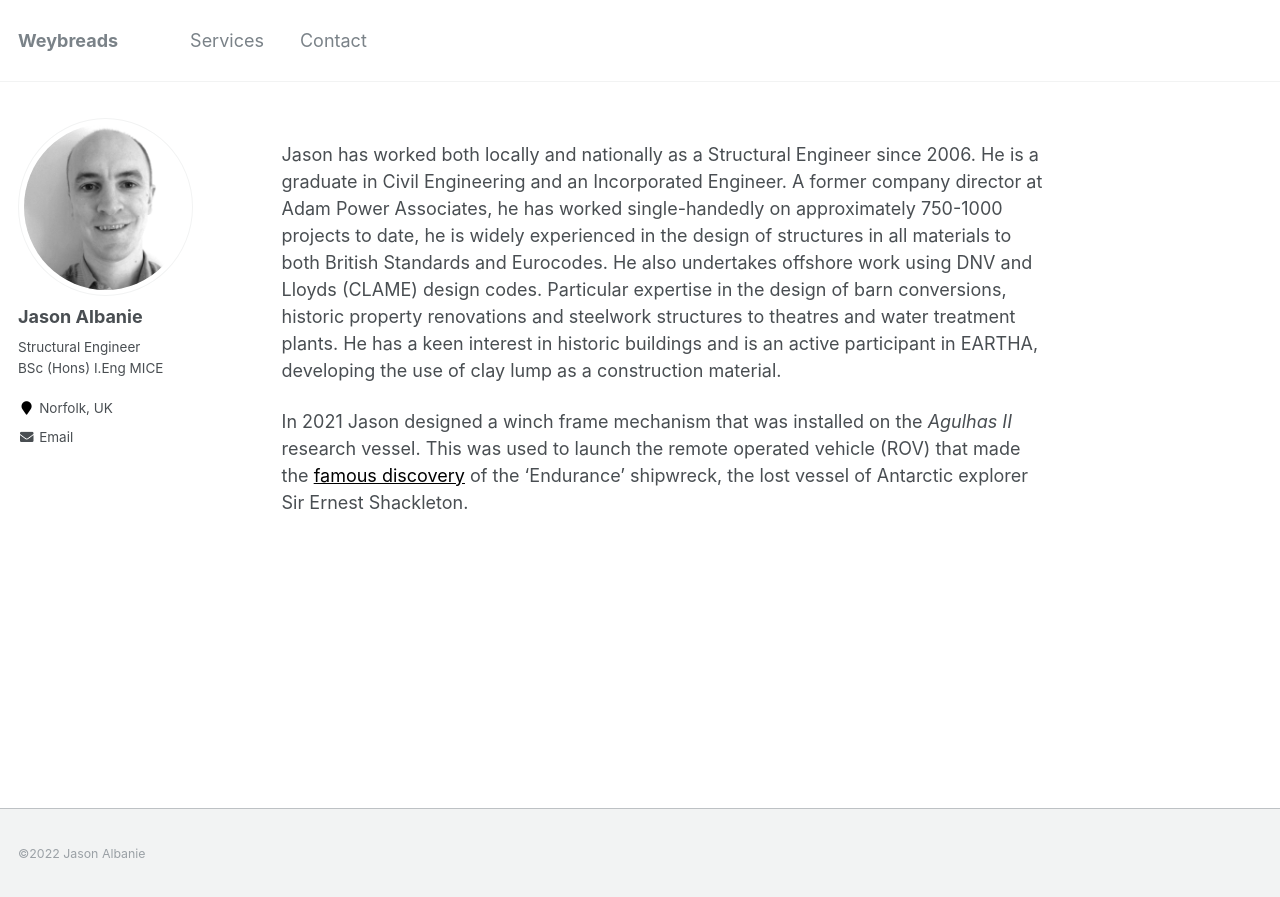
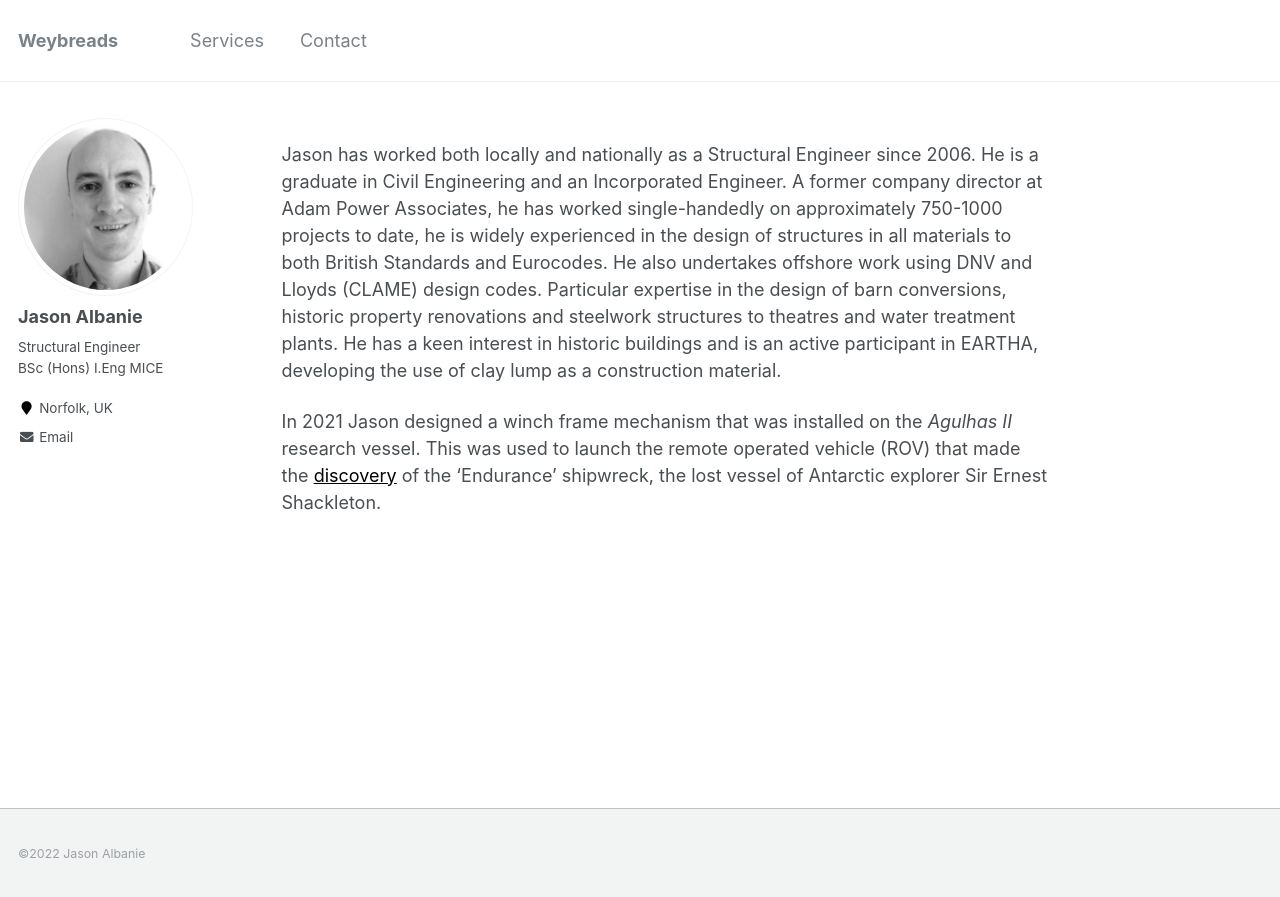
Before and after one commit to weybreads/weybreads.github.io, a Jekyll site: the page built from _pages/about.md, in a window 1280 px wide. Shown: the top 897 px of the page. Built offline with Jekyll 4.4.1, drawn with Linux system fonts in a browser that asks for light colours; part of the change alters nothing that is shown.

Commit message:
minor changes

```diff
--- a/_includes/head/custom.html
+++ b/_includes/head/custom.html
@@ -24,15 +24,4 @@
 <meta name="theme-color" content="#ffffff">
 <link rel="stylesheet" href="{{ base_path }}/assets/css/academicons.css"/>
 
-<script type="text/x-mathjax-config"> MathJax.Hub.Config({ TeX: { equationNumbers: { autoNumber: "all" } } }); </script>
-<script type="text/x-mathjax-config">
-  MathJax.Hub.Config({
-    tex2jax: {
-      inlineMath: [ ['$','$'], ["\\(","\\)"] ],
-      processEscapes: true
-    }
-  });
-</script>
-<script src='https://cdnjs.cloudflare.com/ajax/libs/mathjax/2.7.4/latest.js?config=TeX-MML-AM_CHTML' async></script>
-
 <!-- end custom head snippets -->
--- a/_pages/about.md
+++ b/_pages/about.md
@@ -10,4 +10,4 @@ redirect_from:
 
 Jason has worked both locally and nationally as a Structural Engineer since 2006. He is a graduate in Civil Engineering and an Incorporated Engineer. A former company director at Adam Power Associates, he has worked single-handedly on approximately 750-1000 projects to date, he is widely experienced in the design of structures in all materials to both British Standards and Eurocodes. He also undertakes offshore work using DNV and Lloyds (CLAME) design codes. Particular expertise in the design of barn conversions, historic property renovations and steelwork structures to theatres and water treatment plants.  He has a keen interest in historic buildings and is an active participant in EARTHA, developing the use of clay lump as a construction material.
 
-In 2021 Jason designed a winch frame mechanism that was installed on the <em>Agulhas II</em> research vessel. This was used to launch the remote operated vehicle (ROV) that made the <a href="https://www.bbc.co.uk/news/science-environment-60662541">famous discovery</a> of the ‘Endurance’ shipwreck, the lost vessel of Antarctic explorer Sir Ernest Shackleton.
+In 2021 Jason designed a winch frame mechanism that was installed on the <em>Agulhas II</em> research vessel. This was used to launch the remote operated vehicle (ROV) that made the <a href="https://www.bbc.co.uk/news/science-environment-60662541">discovery</a> of the ‘Endurance’ shipwreck, the lost vessel of Antarctic explorer Sir Ernest Shackleton.
```
